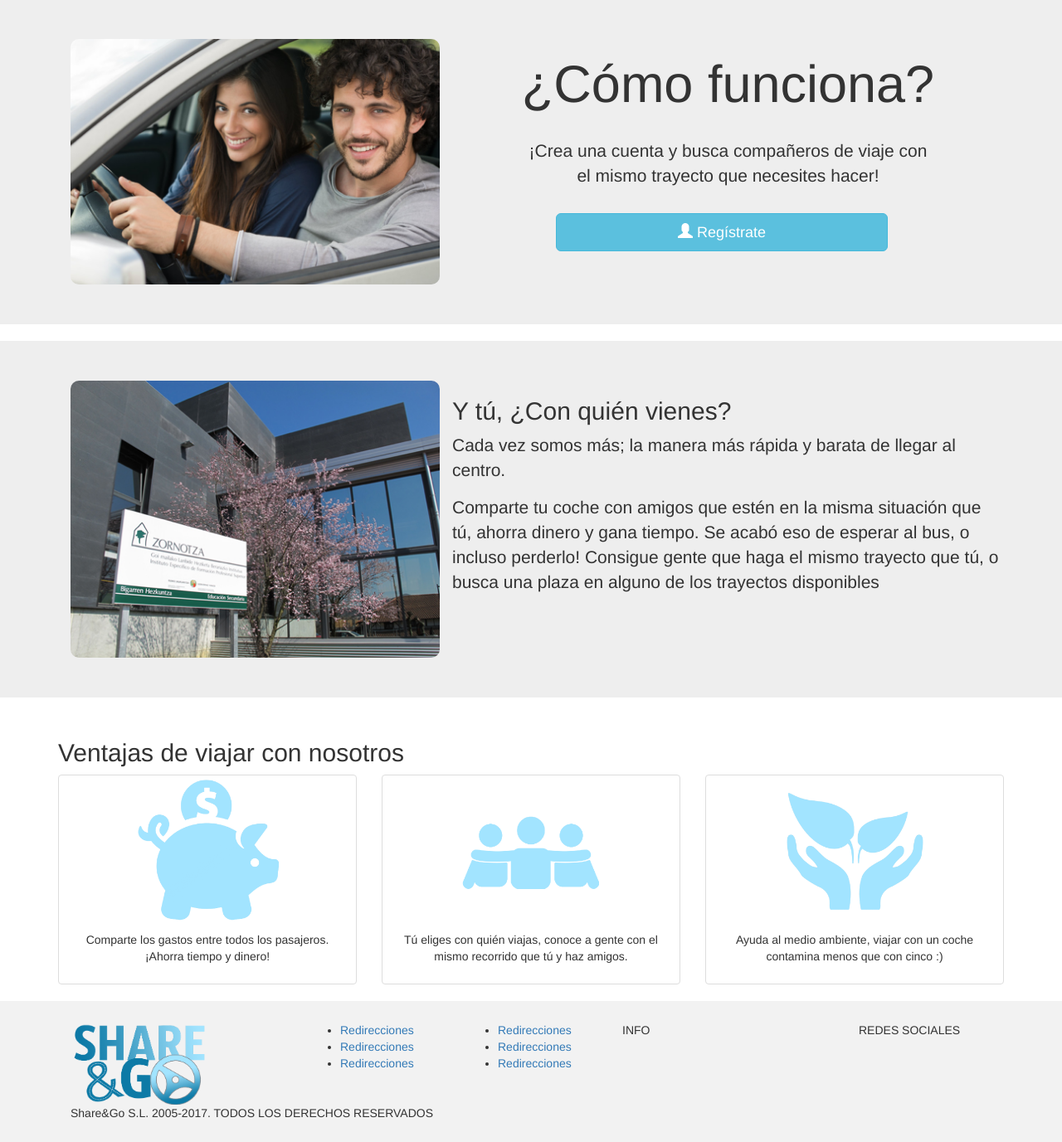
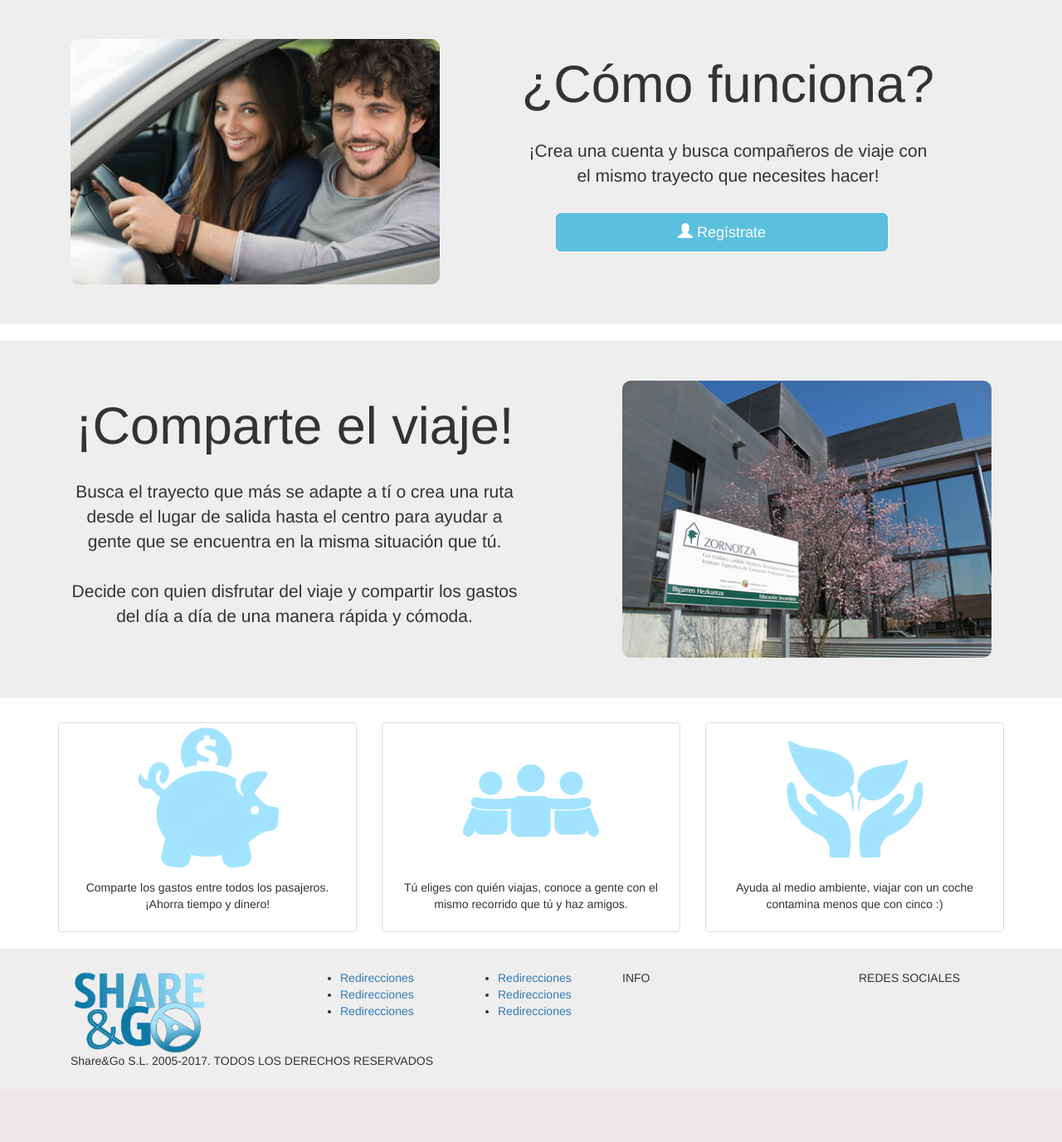
Before and after one commit to jonbar/ShareAndGo, a PHP site: page /vista/login/login.php in a window 1280 px wide. Shown: the part 344-1721 px from the top of the page at 83% size. After the commit the page ends 1629 px from the top, so only its background shows below. Run offline with PHP 8.4, Linux system fonts and the light colour scheme; some libraries are stand-ins or nearby versions.

Commit message:
Cambiado login principal de inicio sin sesion y color fondo footer

```diff
--- a/vista/css/login.css
+++ b/vista/css/login.css
@@ -8,6 +8,6 @@
 }
 
 footer {
-    background-color: #f2f2f2;
+    background-color: #eee;
     padding: 25px;
 }
--- a/vista/login/login.php
+++ b/vista/login/login.php
@@ -36,24 +36,19 @@
         </div>
 
         <div class="jumbotron">
-            <div class="container ">
-
-                <div class="col-sm-5">
+            <div class="container text-center">
+                <div class="col-sm-6">
+                <h1>¡Comparte el viaje!</h1>
+                <p style="margin-bottom: 30px; margin-top: 30px">Busca el trayecto que más se adapte a tí o crea una ruta desde el lugar de salida hasta el centro para ayudar a gente que se encuentra en la misma situación que tú.</p>
+                <p>Decide con quien disfrutar del viaje y compartir los gastos del día a día de una manera rápida y cómoda.</p>
+                </div>
+                <div class="col-sm-5" style="float:right">
                     <img src="../img/centro_zornotza.jpg" class="img-responsive" style="width:100%; border-radius: 10px" alt="Image">
                 </div>
-                <h2>Y tú, ¿Con quién vienes?</h2>
-                <p>Cada vez somos más; la manera más rápida y barata de llegar al centro.</p>
-
-                <p>Comparte tu coche con amigos que estén en la misma situación que tú, ahorra
-                    dinero y gana tiempo. Se acabó eso de esperar al bus, o incluso perderlo!
-                    Consigue gente que haga el mismo trayecto que tú, o busca una plaza en alguno
-                    de los trayectos disponibles</p>
-
             </div>
         </div>
 
         <div class="container">
-            <h2>Ventajas de viajar con nosotros</h2>
             <div class="row" style="text-align: center">
                 <div class="col-md-4">
                     <div class="thumbnail">
```
